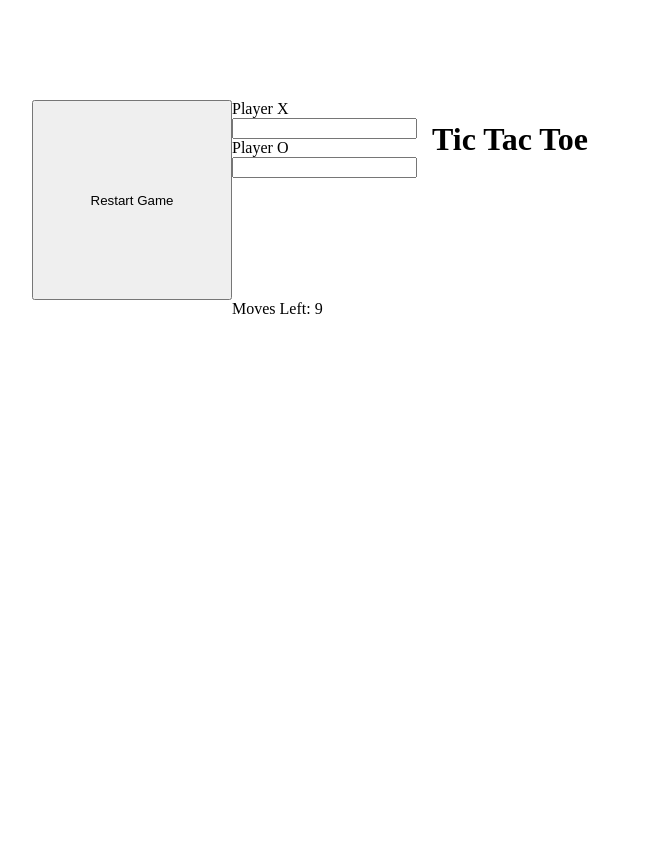
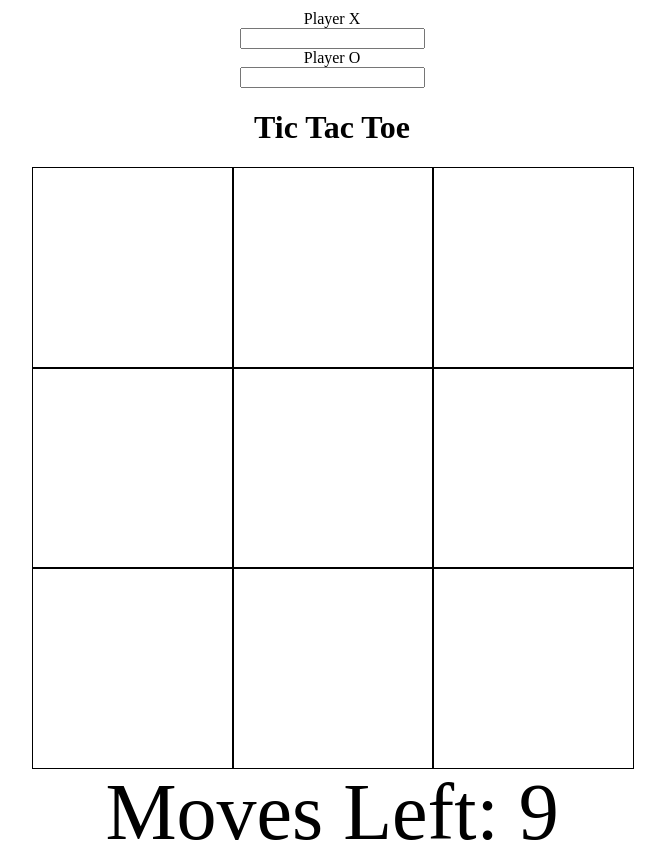
Before and after one commit to iysz18/WEB-TicTacToe, a plain HTML site: page index.html in a window 1280 px wide. Shown: the whole page, without its empty margins (308-973 px from the left). Before the commit the page ends 800 px from the top, so only its background shows below. Drawn offline with Linux system fonts and the light colour scheme.

Commit message:
fixed a bug that this file does not appear on pages.

```diff
--- a/css/styles.css
+++ b/css/styles.css
@@ -8,13 +8,50 @@ body {
     height: 100vh;
 }
 
+/* holds the whole gameboard */
 .container {
+    display: grid;
+    grid-template: repeat(3, max-content) / 1fr;
+    text-align: center;
+}
+
+.restart {
+    justify-self: center;
+    width: max-content;
+    font-size: 30px;
+    padding: 5px 10px;
+    margin-bottom: 20px;
+}
+
+/* input fields for player1 and player2 styling */
+.container:first-of-type(div) {
+    display: flex;
+    width: 100px;
+}
+
+.container label {
+    display: block;
+}
+
+.gameboard-wrapper {
     display: grid;
     grid-template: repeat(3, 200px) / repeat(3, 200px);
 }
 
-.container > .cell {
+/* styling for each cell on the gameboard */
+.gameboard-wrapper > .cell {
+    display: flex;
+    justify-content: center;
+    align-items: center;
     border: 1px solid black;
     width: 200px;
     height: 200px;
+    font-size: 70px;
+    font-weight: bold;
+    font-family: 'Segoe UI', Tahoma, Geneva, Verdana, sans-serif;
 }
+
+.movesLeftDisplay {
+    font-size: 80px;
+    text-align: center;
+}
```
